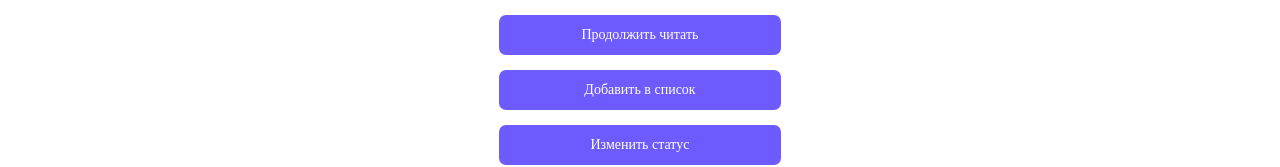
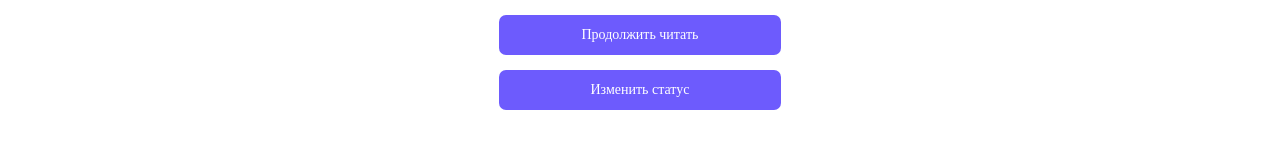
Before and after one commit to ProjectMeowInc/meowlib.frontend.remaster, a Next.js app: page /BookPages/BookPage/UI/BookImage/BookImage in a window 1280 px wide. Shown: the part 428-595 px from the top of the page. Built offline with nearby package versions, Linux system fonts and the light colour scheme.

Commit message:
убрана лишняя кнопка

```diff
--- a/src/pages/BookPages/BookPage/UI/BookImage/BookImage.tsx
+++ b/src/pages/BookPages/BookPage/UI/BookImage/BookImage.tsx
@@ -22,7 +22,6 @@ const BookImage: FC<IBookImageProps> = ({ image, bookId }) => {
             </div>
             <div className={classes.buttons}>
                 <Button className={classes.button}>Продолжить читать</Button>
-                <Button className={classes.button}>Добавить в список</Button>
                 <SelectStatusButton
                     bookId={bookId}
                 />
```
